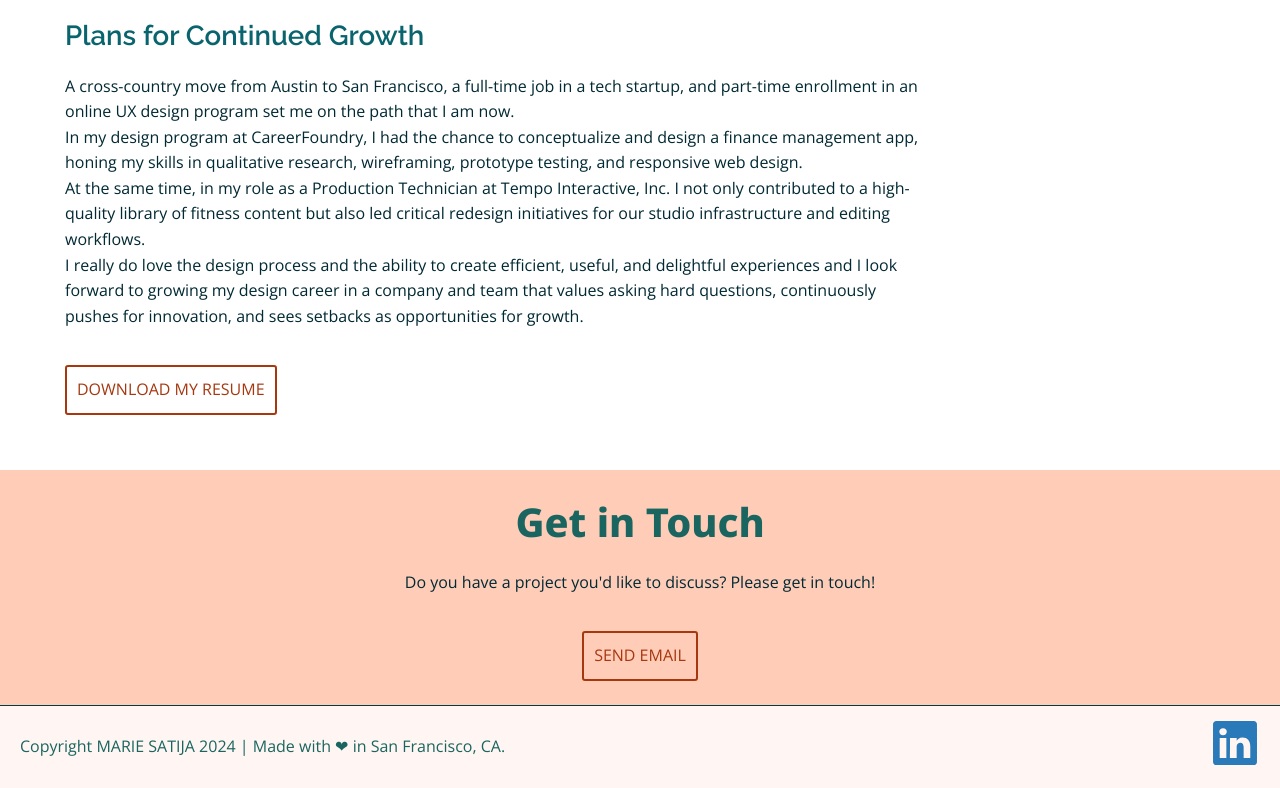
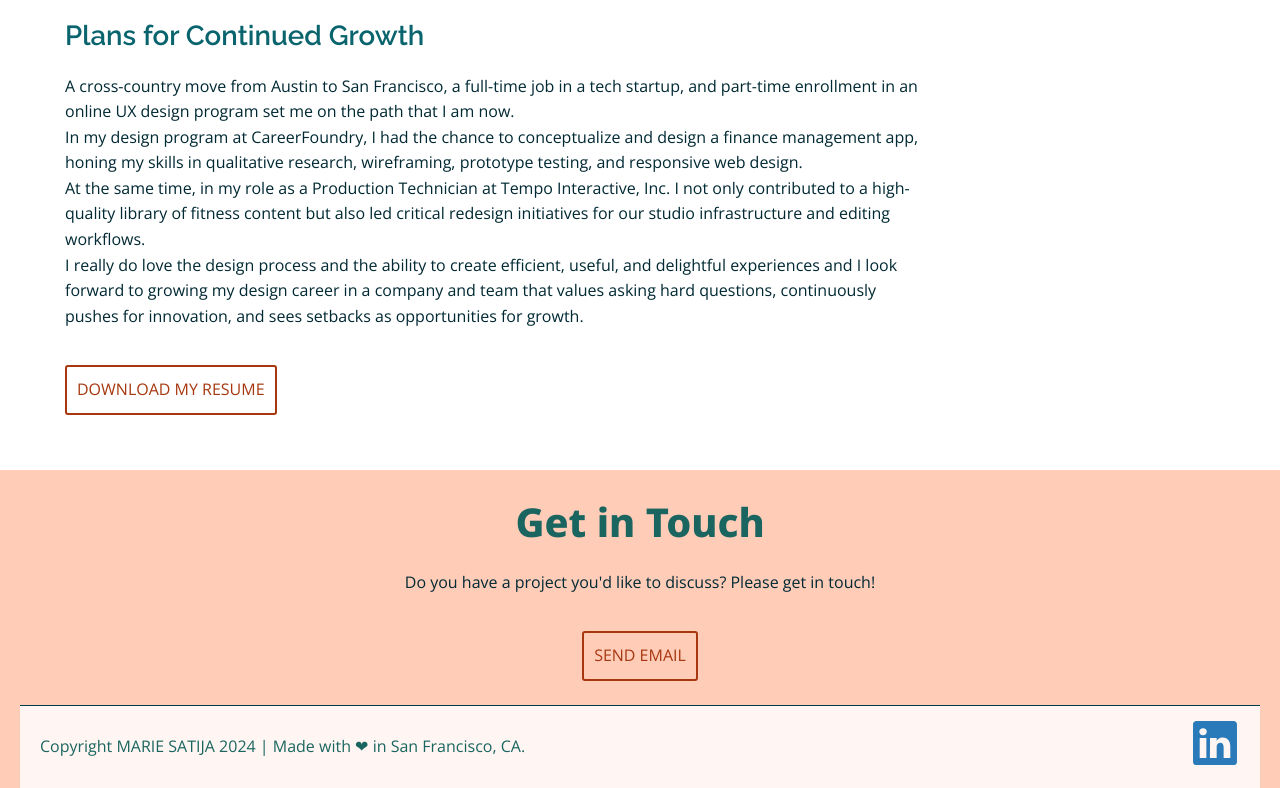
Before and after one commit to ArimayPi/portfolio-site-msatija, a plain HTML site: page about.html in a window 1280 px wide. Shown: the part 1587-2375 px from the top of the page. Drawn offline with nearby package versions, Linux system fonts and the light colour scheme.

Commit message:
css syntax error
removed unnecessary comma between padding values.

```diff
--- a/css/styles.css
+++ b/css/styles.css
@@ -157,7 +157,7 @@ main {
 
 footer {
   background-color: #ffccb8;
-  padding: 0, 20px;
+  padding: 0 20px;
   display: inline-block;
   width: 100%;
 }
```
